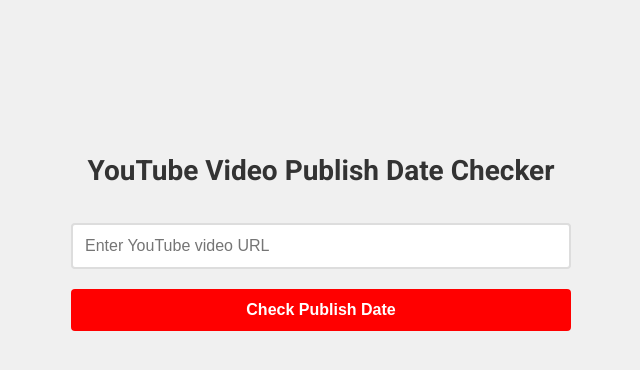
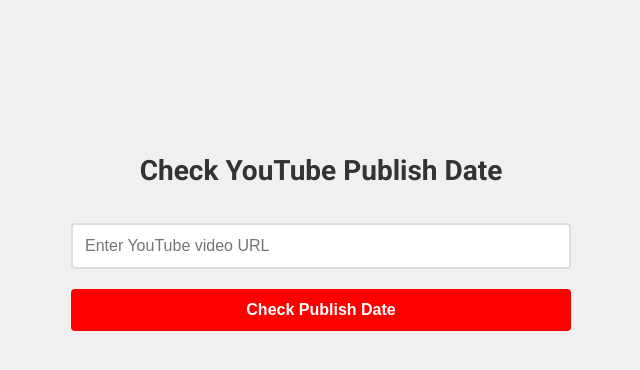
Before and after one commit to codeAlphaBravosite/pub-d, a plain HTML site: page index.html in a window 1280 px wide. Shown: the whole page, without its empty margins (319-959 px from the left). Drawn offline with nearby package versions, Linux system fonts and the light colour scheme.

Commit message:
Update index.html

```diff
--- a/index.html
+++ b/index.html
@@ -88,7 +88,7 @@
 </head>
 <body>
     <div class="container">
-        <h1>YouTube Video Publish Date Checker</h1>
+        <h1>Check YouTube Publish Date</h1>
         <input type="text" id="urlInput" placeholder="Enter YouTube video URL">
         <button id="checkButton">Check Publish Date</button>
         <div id="result"></div>
```
